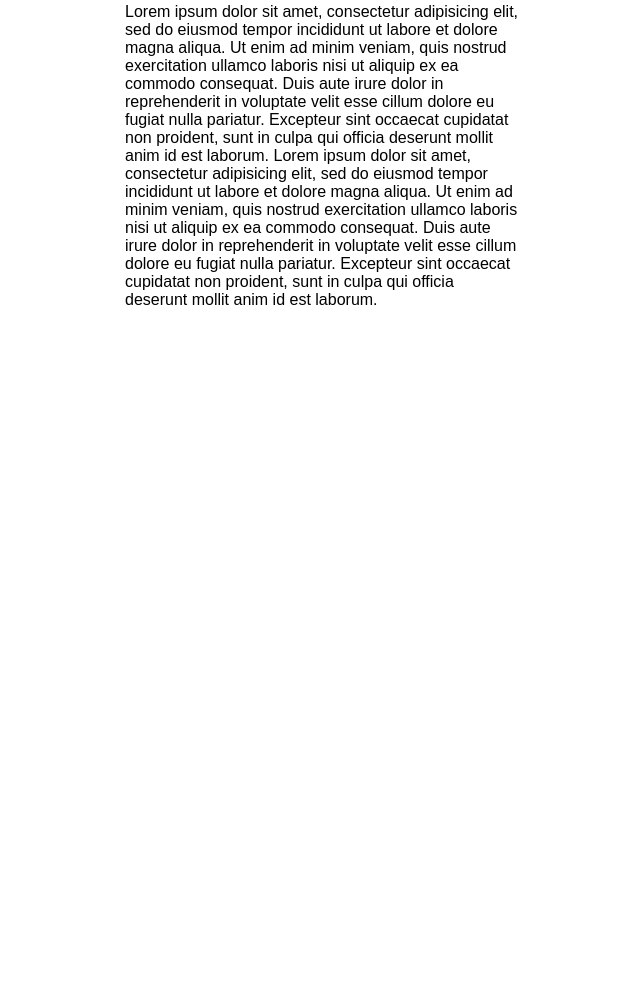
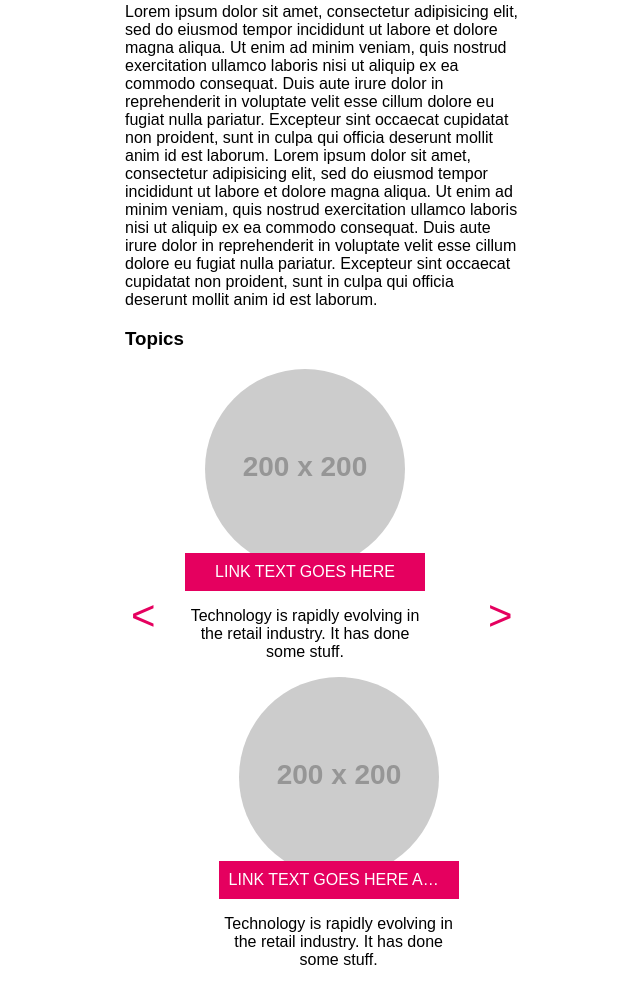
Before and after one commit to waynebishop/register-remake, a plain HTML site: page index.html in a window 1280 px wide. Shown: the part 2216-3209 px from the top of the page, without its empty margins (163-803 px from the left). Before the commit the page ends 2541 px from the top, so only its background shows below. Drawn offline with Linux system fonts and the light colour scheme; placeholder pictures from the web are drawn by us.

Commit message:
Added special circle article

```diff
--- a/css/styles.css
+++ b/css/styles.css
@@ -67,3 +67,66 @@ hr {
 article img {
 	max-width: 100%;  /* to restrict size of image to size of content container */
 }
+
+.related div {
+	width: 240px;
+	text-align: center;
+}
+
+.related:after {
+	content: '';
+	display: block;
+	clear: both;
+}
+
+.related div:nth-of-type(1) {
+	float: left;
+	margin-left: 60px;
+}
+
+.related div:nth-of-type(2) {
+	float: right;
+	margin-right: 60px;
+}
+
+.related img {
+	border-radius: 50%; /* Turn square images into circles*/
+}
+
+.related div a {
+	background-color: #e5005f;
+	display: block;
+	padding: 10px;
+	color: white;
+	text-transform: uppercase;
+	text-decoration: none;
+	margin-top: -20px; /* Pull the anchor up to the image*/
+	position: relative; /* bring anchor to the fore to be over the image */
+	white-space: nowrap; /* stops text wraparound*/
+	overflow: hidden; /* hide the overflow*/
+	text-overflow: ellipsis; /* put in an ellipsis ... */
+}
+
+/* CSS for left & right arrows */
+#scroll-left,
+#scroll-right {
+	font-size: 42px;
+	border: none;
+	background-color: transparent;  /* Note transparent color */
+	cursor: pointer; /* change to Mickey Mouse hand */
+	color: #e5005f;
+	position: absolute;
+	top: 40%;
+}
+
+#scroll-left {
+	left: 0;
+}
+
+#scroll-right {
+	right: 0;
+}
+
+.related {
+	position: relative; /* so that #scroll-left & right above are positioned relative to parent #relative */
+}
--- a/index.html
+++ b/index.html
@@ -83,7 +83,30 @@
 
 					Lorem ipsum dolor sit amet, consectetur adipisicing elit, sed do eiusmod tempor incididunt ut labore et dolore magna aliqua. Ut enim ad minim veniam, quis nostrud exercitation ullamco laboris nisi ut aliquip ex ea commodo consequat. Duis aute irure dolor in reprehenderit in voluptate velit esse cillum dolore eu fugiat nulla pariatur. Excepteur sint occaecat cupidatat non proident, sunt in culpa qui officia deserunt mollit anim id est laborum. </p>
 
+					<article class="related">
+						<h1>Topics</h1>
 
+						<div>
+							<img src="http://placehold.it/200x200" alt="">
+							<a href="#">Link text goes here</a>
+							<p>Technology is rapidly evolving in the retail industry. It has done some stuff.</p>
+
+
+						</div>
+
+						<div>
+							<img src="http://placehold.it/200x200" alt="">
+							<a href="#">Link text goes here and maybe some more information</a>
+							<p>Technology is rapidly evolving in the retail industry. It has done some stuff.</p>
+
+						</div>
+
+
+						<button id="scroll-left">&lt;</button>
+						<button id="scroll-right">&gt;</button>
+
+
+					</article>
 
 
 
```
